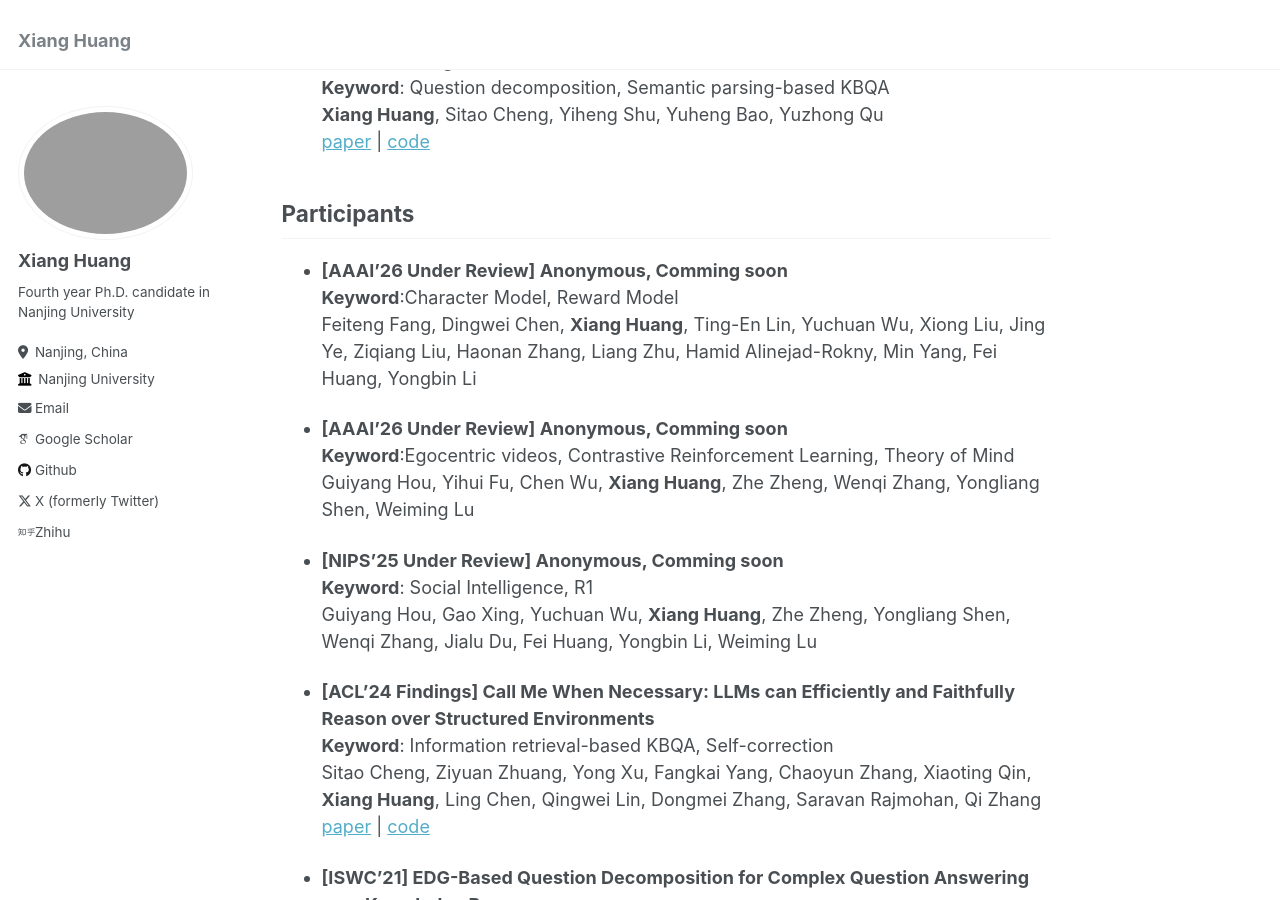
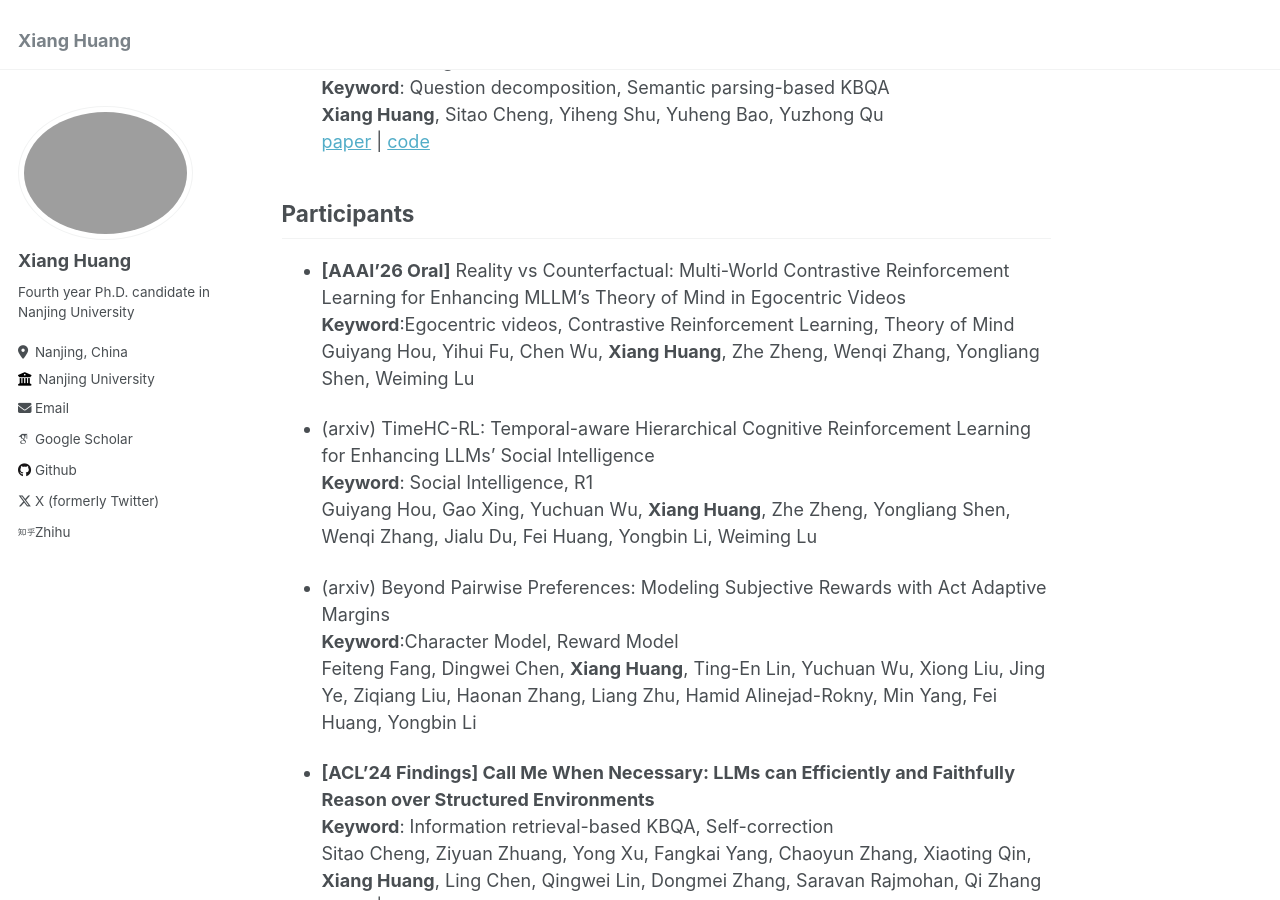
Before and after one commit to cdhx/cdhx.github.io, a Jekyll site: the page built from _pages/about.md, in a window 1280 px wide and 900 px high, scrolled down 1380 px. Built offline with Jekyll 4.4.1, drawn with Linux system fonts in a browser that asks for light colours; some web fonts are replaced.

Commit message:
Update about.md

```diff
--- a/_pages/about.md
+++ b/_pages/about.md
@@ -50,17 +50,17 @@ Publication
 
 ## Participants
 
-- **[AAAI'26 Under Review] Anonymous, Comming soon** <br/>
-**Keyword**:Character Model, Reward Model<br/>
-Feiteng Fang, Dingwei Chen, **Xiang Huang**, Ting-En Lin, Yuchuan Wu, Xiong Liu, Jing Ye, Ziqiang Liu, Haonan Zhang, Liang Zhu, Hamid Alinejad-Rokny, Min Yang, Fei Huang, Yongbin Li <br/>
-
-- **[AAAI'26 Under Review] Anonymous, Comming soon** <br/>
+- **[AAAI'26 Oral]** Reality vs Counterfactual: Multi-World Contrastive Reinforcement Learning for Enhancing MLLM's Theory of Mind in Egocentric Videos <br/>
 **Keyword**:Egocentric videos, Contrastive Reinforcement Learning, Theory of Mind<br/>
 Guiyang Hou, Yihui Fu, Chen Wu, **Xiang Huang**, Zhe Zheng, Wenqi Zhang, Yongliang Shen, Weiming Lu <br/>
 
-- **[NIPS'25 Under Review] Anonymous, Comming soon** <br/>
+- (arxiv) TimeHC-RL: Temporal-aware Hierarchical Cognitive Reinforcement Learning for Enhancing LLMs’ Social Intelligence <br/>
 **Keyword**: Social Intelligence, R1<br/>
 Guiyang Hou, Gao Xing, Yuchuan Wu, **Xiang Huang**, Zhe Zheng, Yongliang Shen, Wenqi Zhang, Jialu Du, Fei Huang, Yongbin Li, Weiming Lu <br/>
+
+- (arxiv) Beyond Pairwise Preferences: Modeling Subjective Rewards with Act Adaptive Margins <br/>
+**Keyword**:Character Model, Reward Model<br/>
+Feiteng Fang, Dingwei Chen, **Xiang Huang**, Ting-En Lin, Yuchuan Wu, Xiong Liu, Jing Ye, Ziqiang Liu, Haonan Zhang, Liang Zhu, Hamid Alinejad-Rokny, Min Yang, Fei Huang, Yongbin Li <br/>
 
 - **[ACL'24 Findings] Call Me When Necessary: LLMs can Efficiently and Faithfully Reason over Structured Environments** <br/>
 **Keyword**: Information retrieval-based KBQA, Self-correction<br/>
```
